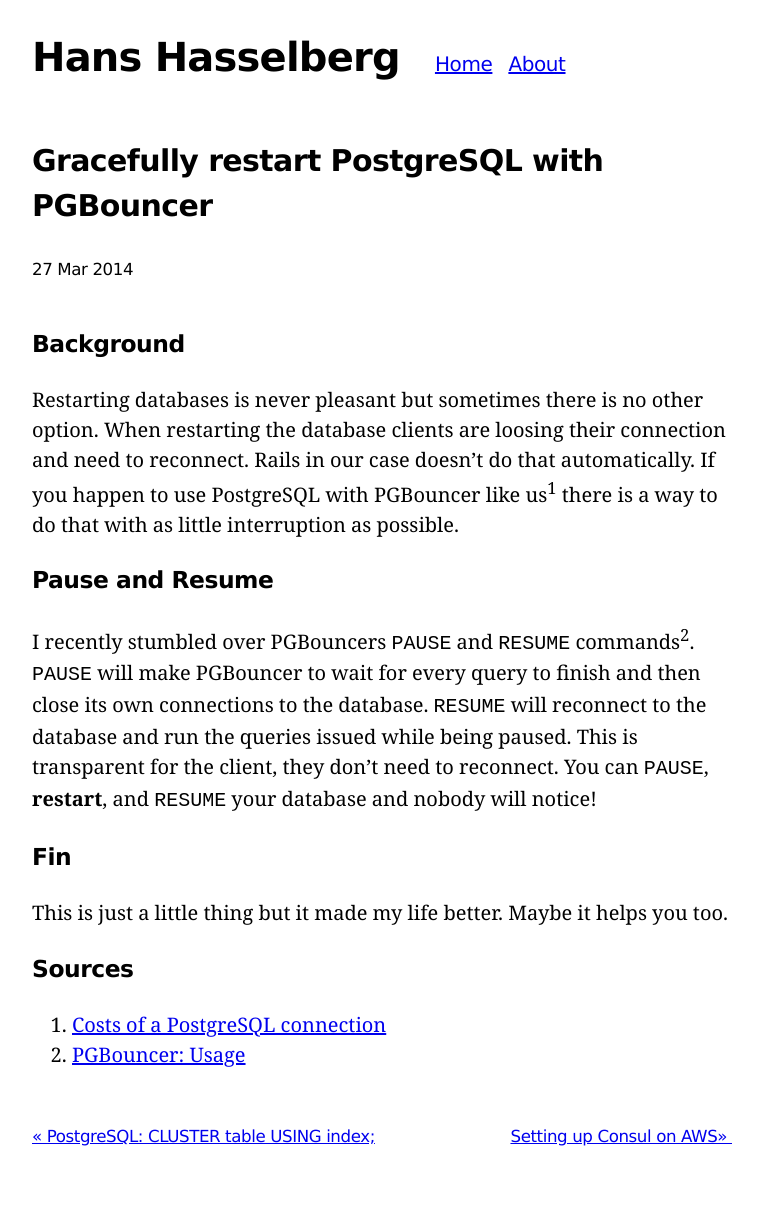
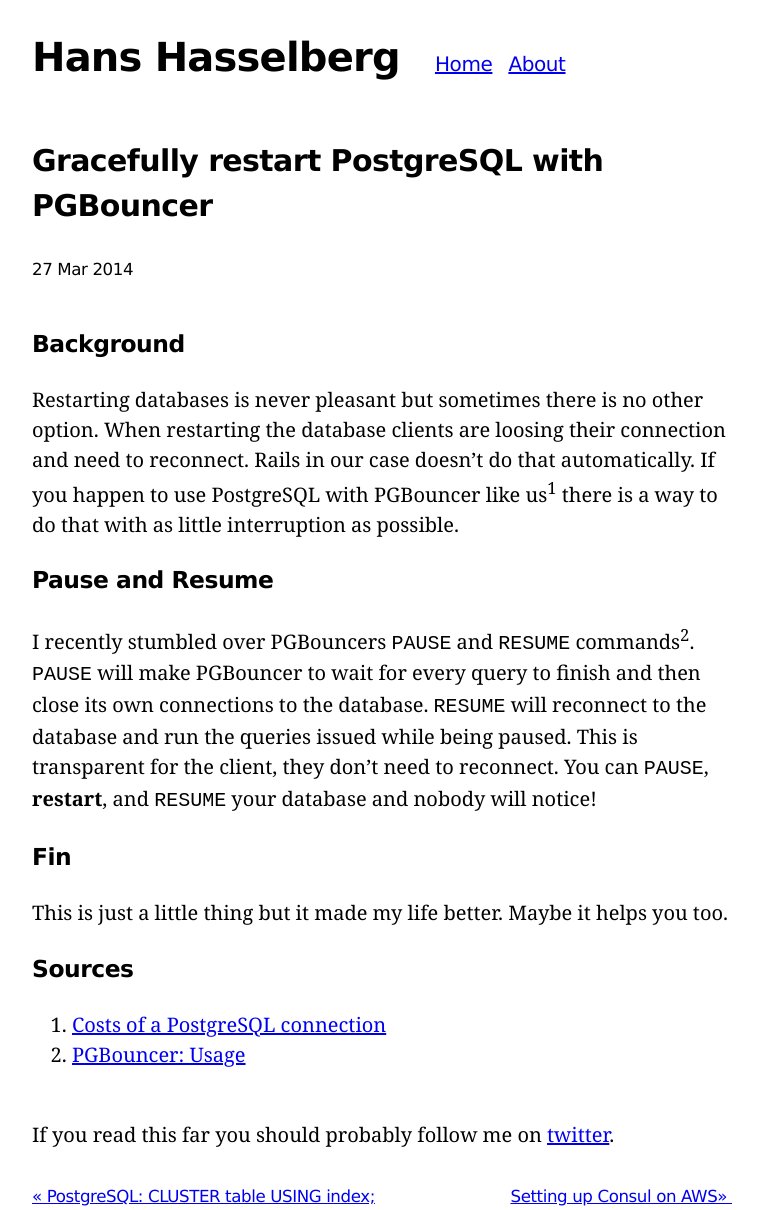
Before and after one commit to hanshasselberg/i0rek.github.io, a Jekyll site: the page built from _posts/2014-03-27-gracefully_restart_postgresql_with_pgbouncer.markdown, in a window 1280 px wide. Shown: the whole page, without its empty margins (258-1021 px from the left). Built offline with Jekyll 4.4.1, drawn with Linux system fonts in a browser that asks for light colours; Markdown is read by kramdown in place of the engine named in the settings; comment, search, counter and statistics services are not loaded; before the commit the page ends 1150 px from its top, so only the background shows below that.

Commit message:
follow me on twitter.

```diff
--- a/_layouts/post.html
+++ b/_layouts/post.html
@@ -8,6 +8,8 @@
   </header>
 
 {{ content }}
+  </br>
+  If you read this far you should probably follow me on <a href="https://www.twitter.com/i0rek">twitter</a>.
 </article>
 <footer>
   {% if page.previous %}
```
